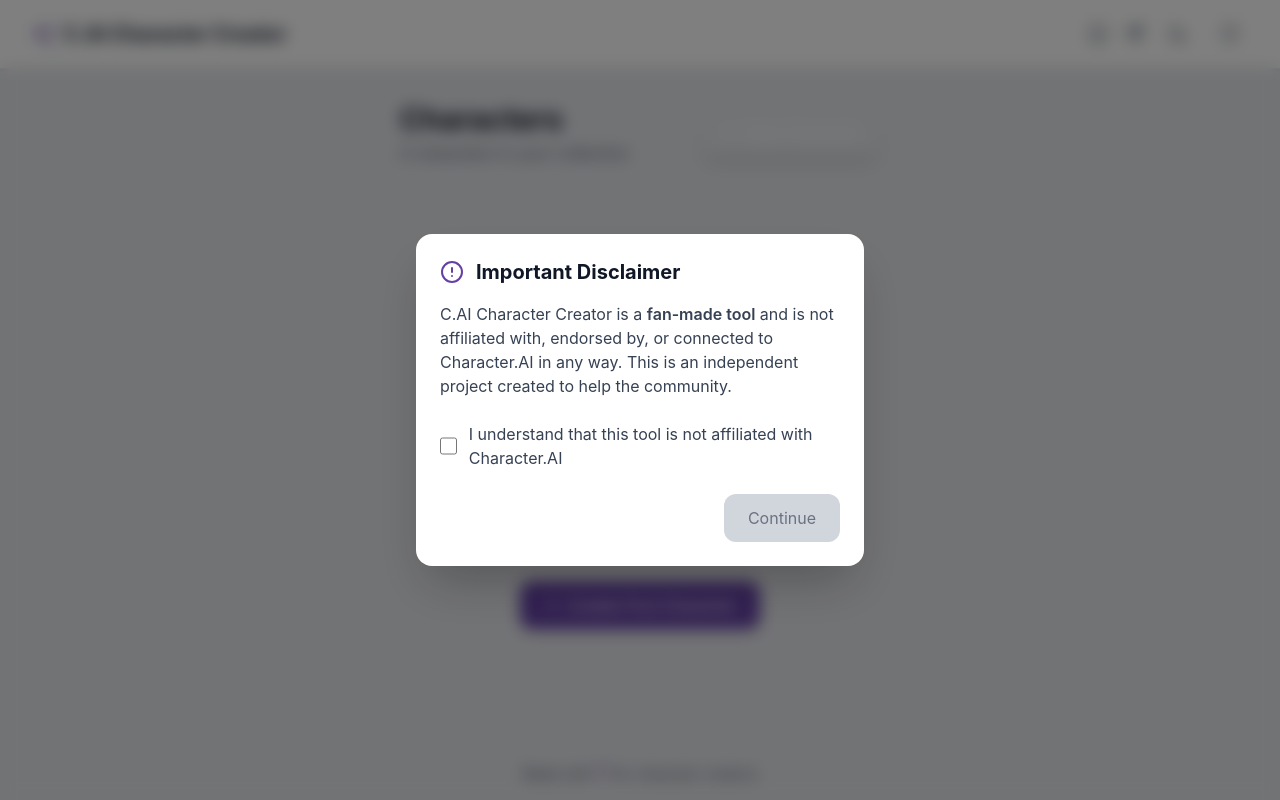
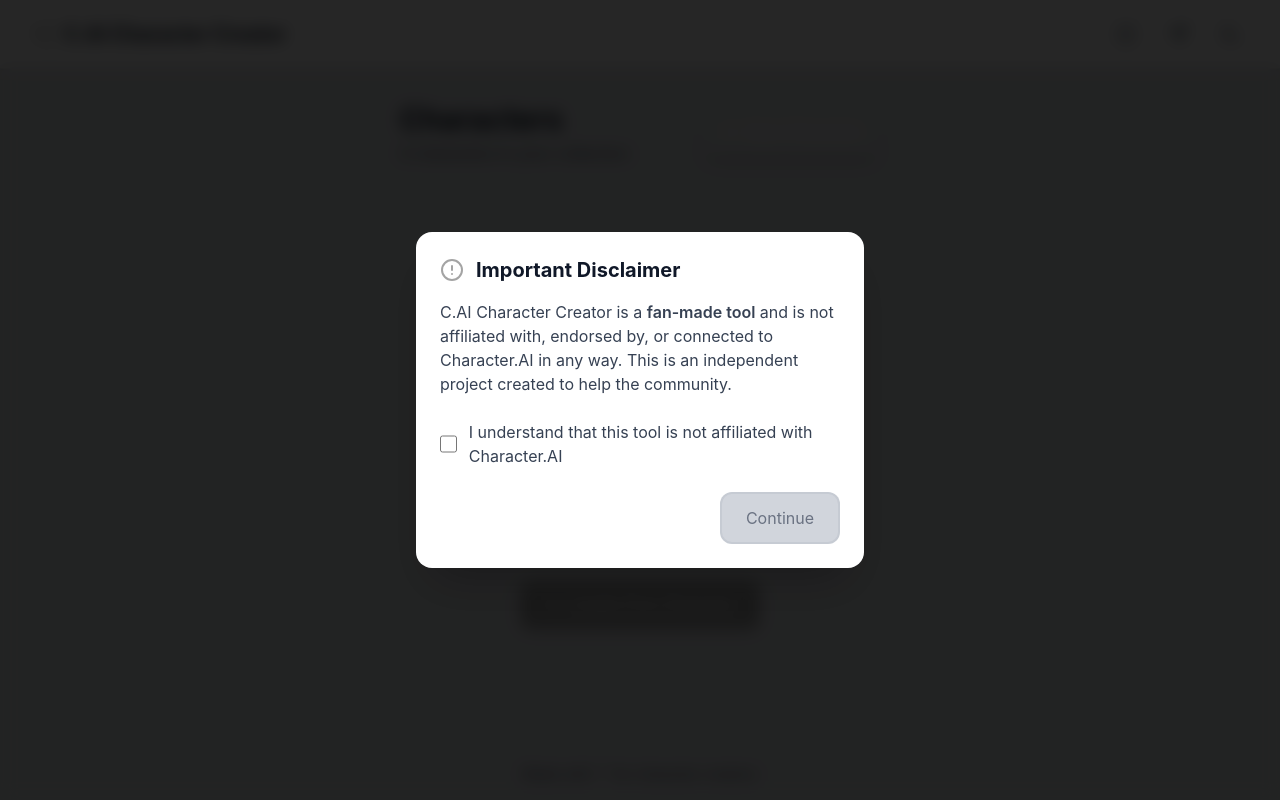
Before and after one commit to ch1kim0n1/char_creator, a Next.js app in the folder char_creator/: page / in a window 1280 px wide. Built offline with nearby package versions, Linux system fonts and the light colour scheme.

Commit message:
1. fixed

```diff
--- a/char_creator/src/pages/index.js
+++ b/char_creator/src/pages/index.js
@@ -259,11 +259,19 @@
               </div>
 
               <div className="flex items-center gap-4">
-                <Link href="/about" className="text-gray-600 dark:text-gray-400 hover:text-accent dark:hover:text-accent-light transition-colors">
+                <Link
+                  href="/about"
+                  className="p-2 rounded-full text-gray-600 dark:text-gray-400 hover:bg-gray-200 dark:hover:bg-gray-700 hover:text-gray-900 dark:hover:text-white transition-colors"
+                  aria-label="About"
+                >
                   <FiInfo className="w-5 h-5" />
                 </Link>
 
-                <Link href="/feedback" className="text-gray-600 dark:text-gray-400 hover:text-accent dark:hover:text-accent-light transition-colors">
+                <Link
+                  href="/feedback"
+                  className="p-2 rounded-full text-gray-600 dark:text-gray-400 hover:bg-gray-200 dark:hover:bg-gray-700 hover:text-gray-900 dark:hover:text-white transition-colors"
+                  aria-label="Feedback"
+                >
                   <FiSend className="w-5 h-5" />
                 </Link>
 
@@ -274,14 +282,6 @@
                 >
                   {darkMode ? <FiSun className="w-5 h-5" /> : <FiMoon className="w-5 h-5" />}
                 </button>
-
-                <Link
-                  href="/settings"
-                  className="p-2 rounded-full text-gray-600 dark:text-gray-400 hover:bg-gray-200 dark:hover:bg-gray-700 hover:text-gray-900 dark:hover:text-white transition-colors"
-                  aria-label="Settings"
-                >
-                  <FiShield className="w-5 h-5" />
-                </Link>
               </div>
             </div>
           </div>
@@ -369,6 +369,7 @@
               variants={containerVariants}
               initial="hidden"
               animate="visible"
+              exit="hidden" // Added smooth transition
               className="grid grid-cols-1 sm:grid-cols-2 lg:grid-cols-3 xl:grid-cols-4 gap-6"
             >
               {filteredCharacters.map((character) => (
@@ -516,9 +517,22 @@
       </AnimatePresence>
 
       {/* Disclaimer Overlay */}
+      <AnimatePresence>
         {showDisclaimer && (
-        <div className="fixed inset-0 bg-black/50 backdrop-blur-sm flex items-center justify-center z-[1000]">
-          <div className="bg-white dark:bg-gray-800 rounded-2xl shadow-2xl max-w-md w-full p-6 transition-all duration-300">
+          <motion.div
+            initial={{ opacity: 0 }}
+            animate={{ opacity: 1 }}
+            exit={{ opacity: 0 }}
+            className="fixed inset-0 bg-black/70 backdrop-blur-sm flex items-center justify-center z-[1000] p-4"
+          >
+            <div className="absolute inset-0 bg-black/50" />
+            <motion.div
+              initial={{ scale: 0.9, y: 20, opacity: 0 }}
+              animate={{ scale: 1, y: 0, opacity: 1 }}
+              exit={{ scale: 0.9, y: 20, opacity: 0 }}
+              transition={{ type: 'spring', damping: 25 }}
+              className="bg-white dark:bg-gray-800 rounded-2xl shadow-2xl max-w-md w-full p-6 transition-all duration-300 relative z-10"
+            >
               <div className="flex items-center gap-3 mb-4">
                 <FiAlertCircle className="text-accent text-2xl flex-shrink-0" />
                 <h2 className="text-xl font-bold text-gray-900 dark:text-white">Important Disclaimer</h2>
@@ -547,21 +561,63 @@
               </div>
 
               <div className="flex justify-end">
-              <button
+                <motion.button
+                  variants={buttonVariants}
+                  whileHover={disclaimerAgreed ? {
+                    scale: 1.02,
+                    boxShadow: "0 5px 15px rgba(0,0,0,0.1)"
+                  } : {}}
+                  whileTap={disclaimerAgreed ? { scale: 0.98 } : {}}
+                  animate={disclaimerAgreed ? {
+                    y: [0, -2, 0],
+                    transition: {
+                      duration: 2,
+                      repeat: Infinity,
+                      ease: "easeInOut"
+                    }
+                  } : {}}
                   onClick={handleDisclaimerAgree}
                   disabled={!disclaimerAgreed}
-                className={`px-6 py-3 rounded-xl ${
-                  disclaimerAgreed
-                    ? 'bg-gradient-to-r from-accent to-accent-light text-white hover:shadow-lg shadow-accent/20 hover:scale-[1.02] transition-all duration-300'
-                    : 'bg-gray-300 text-gray-500 dark:bg-gray-700 dark:text-gray-400 cursor-not-allowed'
-                } transition-colors`}
+                  className={`
+                    px-6 py-3 rounded-xl
+                    relative overflow-hidden
+                    transition-all duration-300
+                    ${disclaimerAgreed
+                      ? 'bg-gradient-to-r from-accent to-accent-light text-white ' +
+                        'border-2 border-accent/20 ' +
+                        'shadow-lg shadow-accent/20 ' +
+                        'hover:shadow-xl hover:shadow-accent/30 ' +
+                        'hover:border-accent/30 ' +
+                        'active:shadow-inner ' +
+                        'transform perspective-1000'
+                      : 'bg-gray-300 text-gray-500 dark:bg-gray-700 dark:text-gray-400 ' +
+                        'border-2 border-gray-400/20 ' +
+                        'cursor-not-allowed'
+                    }
+                  `}
                 >
-                Continue
-              </button>
+                  <motion.span
+                    animate={disclaimerAgreed ? {
+                      background: [
+                        "linear-gradient(90deg, rgba(255,255,255,0) 0%, rgba(255,255,255,0.1) 50%, rgba(255,255,255,0) 100%)",
+                        "linear-gradient(90deg, rgba(255,255,255,0) 100%, rgba(255,255,255,0.1) 150%, rgba(255,255,255,0) 200%)"
+                      ],
+                      x: [-200, 200]
+                    } : {}}
+                    transition={disclaimerAgreed ? {
+                      duration: 1.5,
+                      repeat: Infinity,
+                      ease: "linear"
+                    } : {}}
+                    className="absolute inset-0 z-0"
+                  />
+                  <span className="relative z-10">Continue</span>
+                </motion.button>
               </div>
-          </div>
-        </div>
+            </motion.div>
+          </motion.div>
         )}
+      </AnimatePresence>
     </>
   );
 }
--- a/char_creator/src/styles/globals.css
+++ b/char_creator/src/styles/globals.css
@@ -15,9 +15,9 @@
   --primary-200: rgba(107, 114, 128, 0.2);
 
   /* Character.ai purple as accent */
-  --accent: #6441a5;
-  --accent-light: #7e57c2;
-  --accent-dark: #4e348f;
+  --accent: #a4a4a4;
+  --accent-light: #c2c2c3;
+  --accent-dark: #7f7f7f;
 
   --success: #2ecc71;
   --warning: #f39c12;
@@ -115,6 +115,9 @@
     transition: all 0.3s;
     outline: none;
     box-shadow: 0 2px 4px rgba(0, 0, 0, 0.1);
+    background-color: var(--primary);
+    color: var(--white);
+    border: 1px solid var(--primary-dark);
   }
 
   .btn:focus {
```
Lines whose indentation alone changed are shown as unchanged.
